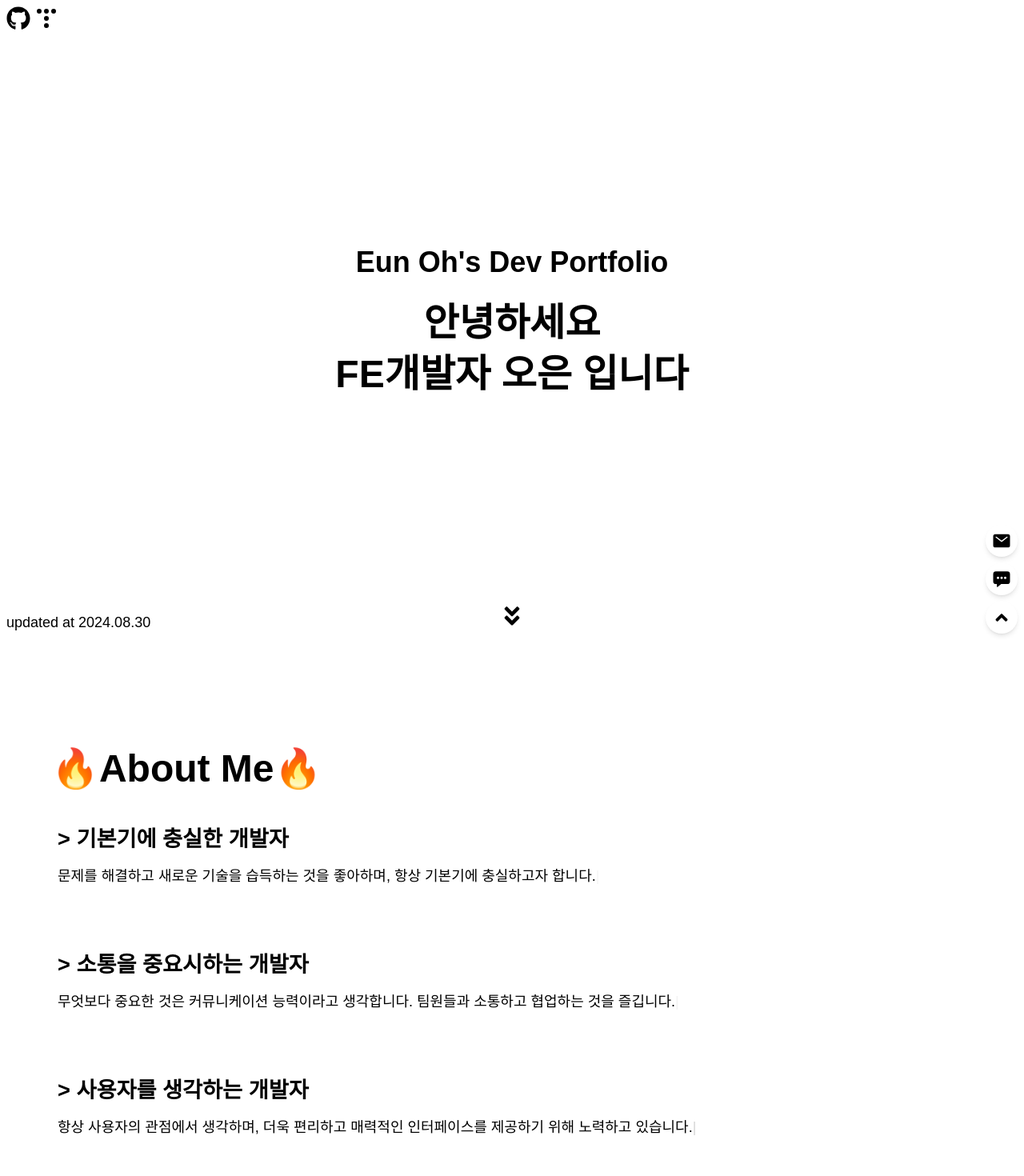
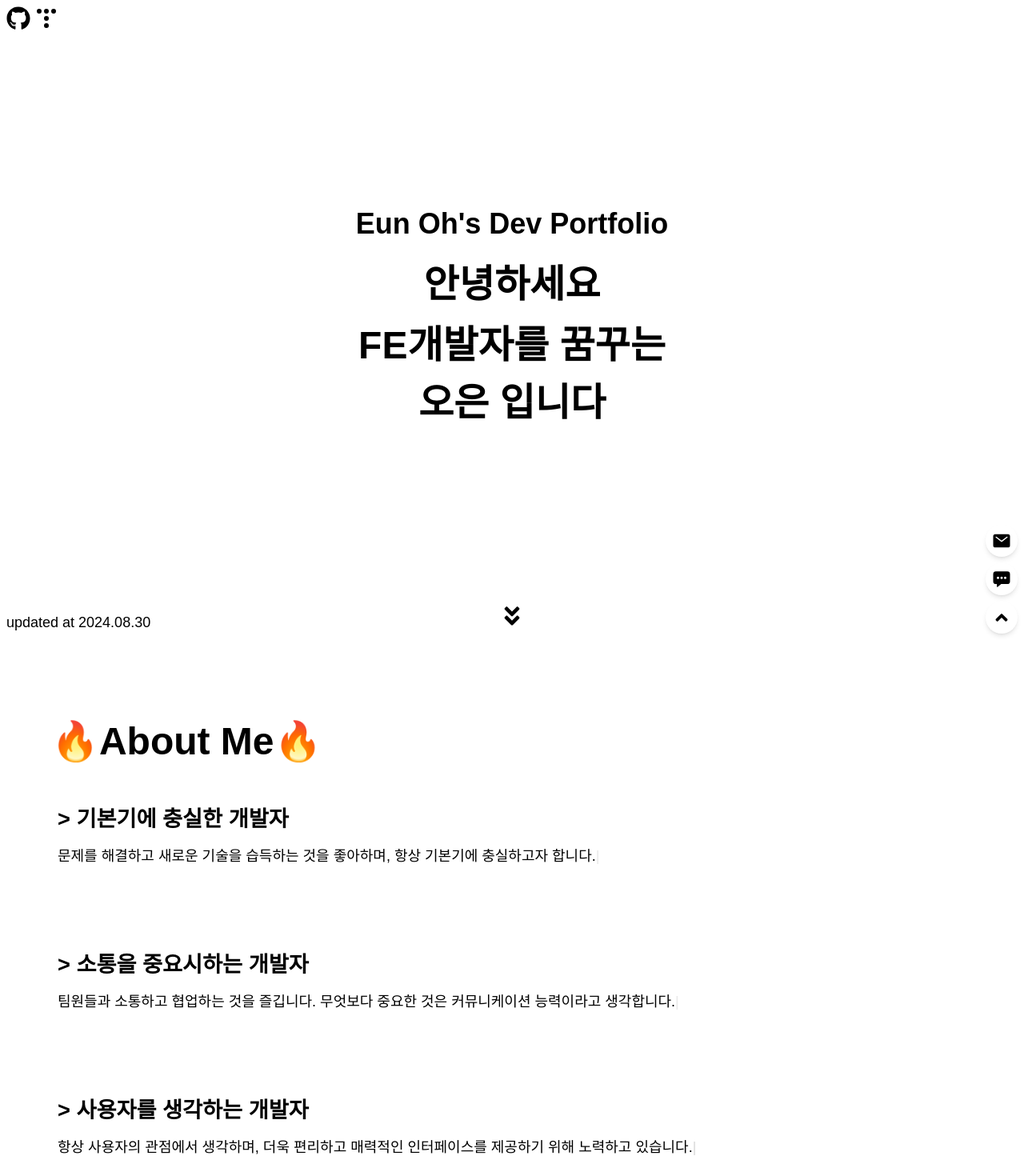
Before and after one commit to eunsun-projects/eunoh-dev, a Next.js app: page / in a window 1280 px wide. Shown: the top 1470 px of the page at 80% size. Built offline with nearby package versions, Linux system fonts and the light colour scheme; a web font is replaced by a local one.

Commit message:
[update]: 기본 설명 조금 수정

```diff
--- a/src/app/(public)/_components/AboutMe.tsx
+++ b/src/app/(public)/_components/AboutMe.tsx
@@ -24,7 +24,7 @@ function AboutMe() {
                 <div className="flex justify-start w-full h-[6%]">
                     <h2 className="font-bold text-3xl xl:text-5xl">🔥About Me🔥</h2>
                 </div>
-                <div className="flex flex-col justify-start w-full h-[70%] xl:px-2">
+                <div className="flex flex-col justify-start gap-6 w-full h-[80%] xl:gap-2 xl:px-2">
                     <div className="flex flex-col items-start justify-center gap-4 h-[calc(100%/3)]">
                         <h3 className="font-bold text-2xl xl:text-[1.7rem]">
                             {"> 기본기에 충실한 개발자"}
@@ -48,7 +48,7 @@ function AboutMe() {
                             <ReactTyped
                                 startWhenVisible
                                 strings={[
-                                    "무엇보다 중요한 것은 커뮤니케이션 능력이라고 생각합니다. 팀원들과 소통하고 협업하는 것을 즐깁니다.",
+                                    "팀원들과 소통하고 협업하는 것을 즐깁니다. 무엇보다 중요한 것은 커뮤니케이션 능력이라고 생각합니다.",
                                 ]}
                                 typeSpeed={20}
                             />
--- a/src/app/(public)/_components/Hello.tsx
+++ b/src/app/(public)/_components/Hello.tsx
@@ -54,9 +54,9 @@ function Hello() {
                             onComplete={handleReady("first")}
                         />
                     </h2>
-                    <h2 className="font-bold text-center text-3xl xl:text-5xl">
+                    <h2 className="font-bold text-center text-3xl xl:text-[3rem] leading-normal">
                         <ReactTyped
-                            strings={["FE개발자 오은 입니다"]}
+                            strings={["FE개발자를 꿈꾸는<br />오은 입니다"]}
                             typeSpeed={55}
                             onComplete={handleReady("second")}
                         />
```
